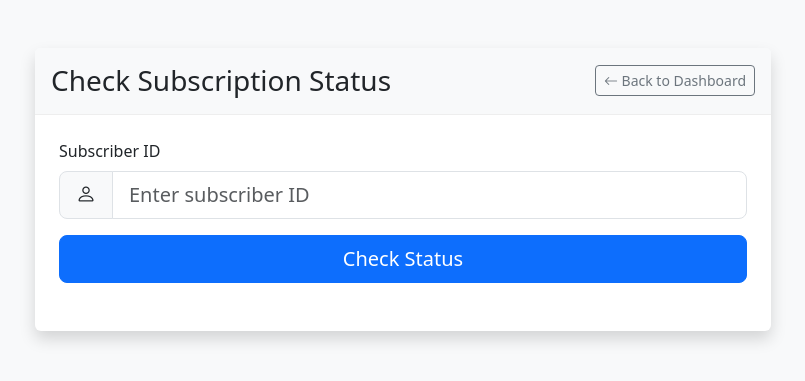
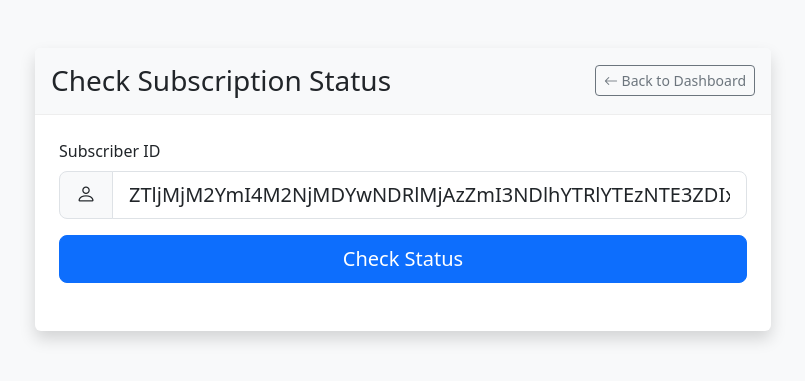
Before and after one commit to al-kafi-sohag/digimart-integration, a PHP site: page /status.php in a window 1280 px wide. Shown: the top 381 px of the page, without its empty margins (237-1042 px from the left). Run offline with PHP 8.4, Linux system fonts and the light colour scheme; a stand-in replaces the project's code that opens the database connection; some libraries are stand-ins or nearby versions.

Commit message:
Update status.php

```diff
--- a/status.php
+++ b/status.php
@@ -4,7 +4,7 @@ require_once 'config.php';
 // Initialize variables
 $error = '';
 $subscriberInfo = null;
-$subscriberId = isset($_POST['subscriberId']) ? $_POST['subscriberId'] : '';
+$subscriberId = isset($_POST['subscriberId']) ? trim($_POST['subscriberId']) : 'ZTljMjM2YmI4M2NjMDYwNDRlMjAzZmI3NDlhYTRlYTEzNTE3ZDIxNzJmYmUwMDg3MGU1Y2NhYzIzYjI4Mzg4YTpncmFtZWVucGhvbmU';
 $debugInfo = [];
 
 // Process form submission
```
